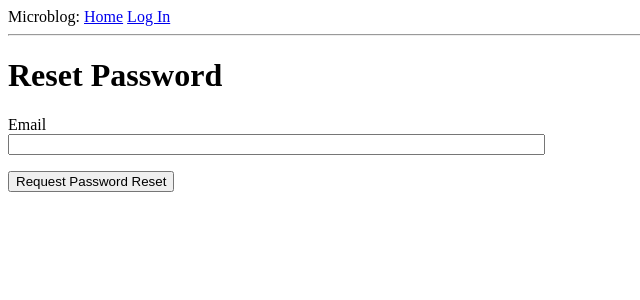
After one commit to smitsgit/microblog, a Flask app: page /reset_password_request in a window 1280 px wide. The commit adds this page. Shown: the top 300 px of the page, without its empty margins (0-640 px from the left). Run offline with Flask 3, Linux system fonts and the light colour scheme.

Commit message:
Add support for email password reset

```diff
--- a/flask_app/__init__.py
+++ b/flask_app/__init__.py
@@ -2,6 +2,7 @@ import os
 
 from flask import Flask
 from flask_login import LoginManager
+from flask_mail import Mail
 from flask_migrate import Migrate
 from flask_sqlalchemy import SQLAlchemy
 
@@ -15,6 +16,7 @@ db = SQLAlchemy(app)
 migrate = Migrate(app, db)
 login = LoginManager(app)
 login.login_view = 'login'
+mail = Mail(app)
 
 from flask_app import routes, models, errors
 
--- a/flask_app/forms.py
+++ b/flask_app/forms.py
@@ -54,3 +54,15 @@ class PostForm(FlaskForm):
     post = TextAreaField('Say something', validators=[
         DataRequired(), Length(min=1, max=140)])
     submit = SubmitField('Submit')
+
+
+class ResetPasswordRequestForm(FlaskForm):
+    email = StringField('Email', validators=[DataRequired(), Email()])
+    submit = SubmitField('Request Password Reset')
+
+
+class ResetPasswordForm(FlaskForm):
+    password = PasswordField('Password', validators=[DataRequired()])
+    password2 = PasswordField(
+        'Repeat Password', validators=[DataRequired(), EqualTo('password')])
+    submit = SubmitField('Request Password Reset')
--- a/flask_app/routes.py
+++ b/flask_app/routes.py
@@ -3,7 +3,9 @@ import datetime
 from flask import render_template, flash, redirect, url_for, request
 
 from flask_app import app, db
-from flask_app.forms import LoginForm, RegistrationForm, EditProfileForm, EmptyForm, PostForm
+from flask_app.email import send_password_reset_email
+from flask_app.forms import LoginForm, RegistrationForm, EditProfileForm, EmptyForm, PostForm, ResetPasswordRequestForm, \
+    ResetPasswordForm
 from flask_login import current_user, login_user, logout_user, login_required
 
 from flask_app.models import User, Post
@@ -161,6 +163,37 @@ def explore():
                            next_url=next_url, prev_url=prev_url)
 
 
+@app.route('/reset_password_request', methods=['GET', 'POST'])
+def reset_password_request():
+    if current_user.is_authenticated:
+        return redirect(url_for('index'))
+    form = ResetPasswordRequestForm()
+    if form.validate_on_submit():
+        user = User.query.filter_by(email=form.email.data).first()
+        if user:
+            send_password_reset_email(user)
+        flash('Check your email for the instructions to reset your password')
+        return redirect(url_for('login'))
+    return render_template('reset_password_request.html',
+                           title='Reset Password', form=form)
+
+
+@app.route('/reset_password/<token>', methods=['GET', 'POST'])
+def reset_password(token):
+    if current_user.is_authenticated:
+        return redirect(url_for('index'))
+    user = User.verify_reset_password_token(token)
+    if not user:
+        return redirect(url_for('index'))
+    form = ResetPasswordForm()
+    if form.validate_on_submit():
+        user.set_password(form.password.data)
+        db.session.commit()
+        flash('Your password has been reset.')
+        return redirect(url_for('login'))
+    return render_template('reset_password.html', form=form)
+
+
 @app.before_request
 def before_each_request():
     if current_user.is_authenticated:
--- a/flask_app/templates/login.html
+++ b/flask_app/templates/login.html
@@ -22,7 +22,10 @@
         </p>
         <p> {{ form.submit() }}</p>
     </form>
-
+    <p>
+        Forgot Your Password?
+        <a href="{{ url_for('reset_password_request') }}">Click to Reset It</a>
+    </p>
     <p>New User? <a href="{{ url_for('register') }}">Click to Register!</a></p>
 
 
--- /dev/null
+++ b/flask_app/templates/reset_password_request.html
@@ -0,0 +1,16 @@
+{% extends "base.html" %}
+
+{% block content %}
+    <h1>Reset Password</h1>
+    <form action="" method="post">
+        {{ form.hidden_tag() }}
+        <p>
+            {{ form.email.label }}<br>
+            {{ form.email(size=64) }}<br>
+            {% for error in form.email.errors %}
+            <span style="color: red;">[{{ error }}]</span>
+            {% endfor %}
+        </p>
+        <p>{{ form.submit() }}</p>
+    </form>
+{% endblock %}
```
Also changed, not shown: flask_app/email.py (added, +27 -0 lines), flask_app/models.py (+19 -3 lines), flask_app/templates/email/reset_password.html (added, +12 -0 lines), flask_app/templates/email/reset_password.txt (added, +11 -0 lines), flask_app/templates/reset_password.html (added, +23 -0 lines), flask_app/app.db.
